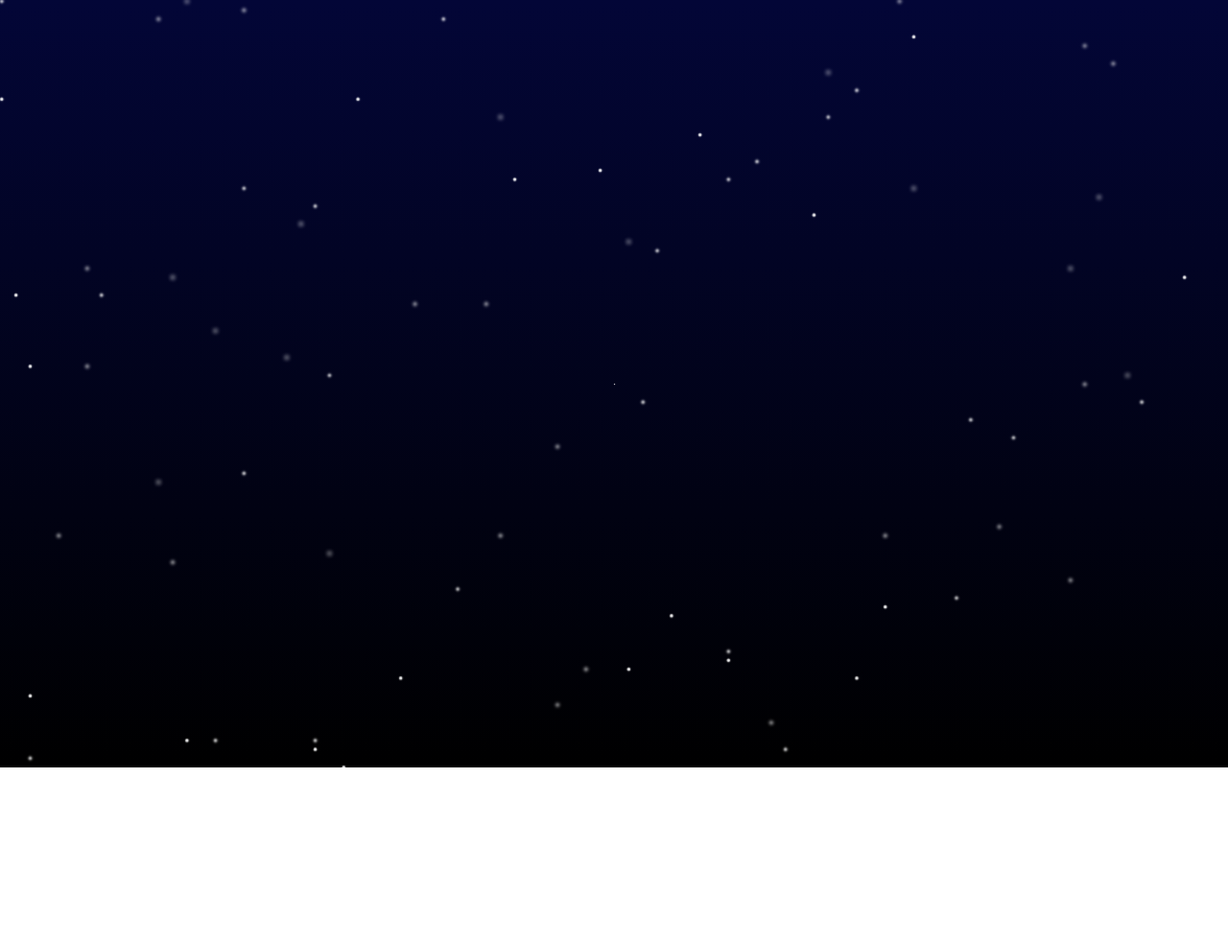
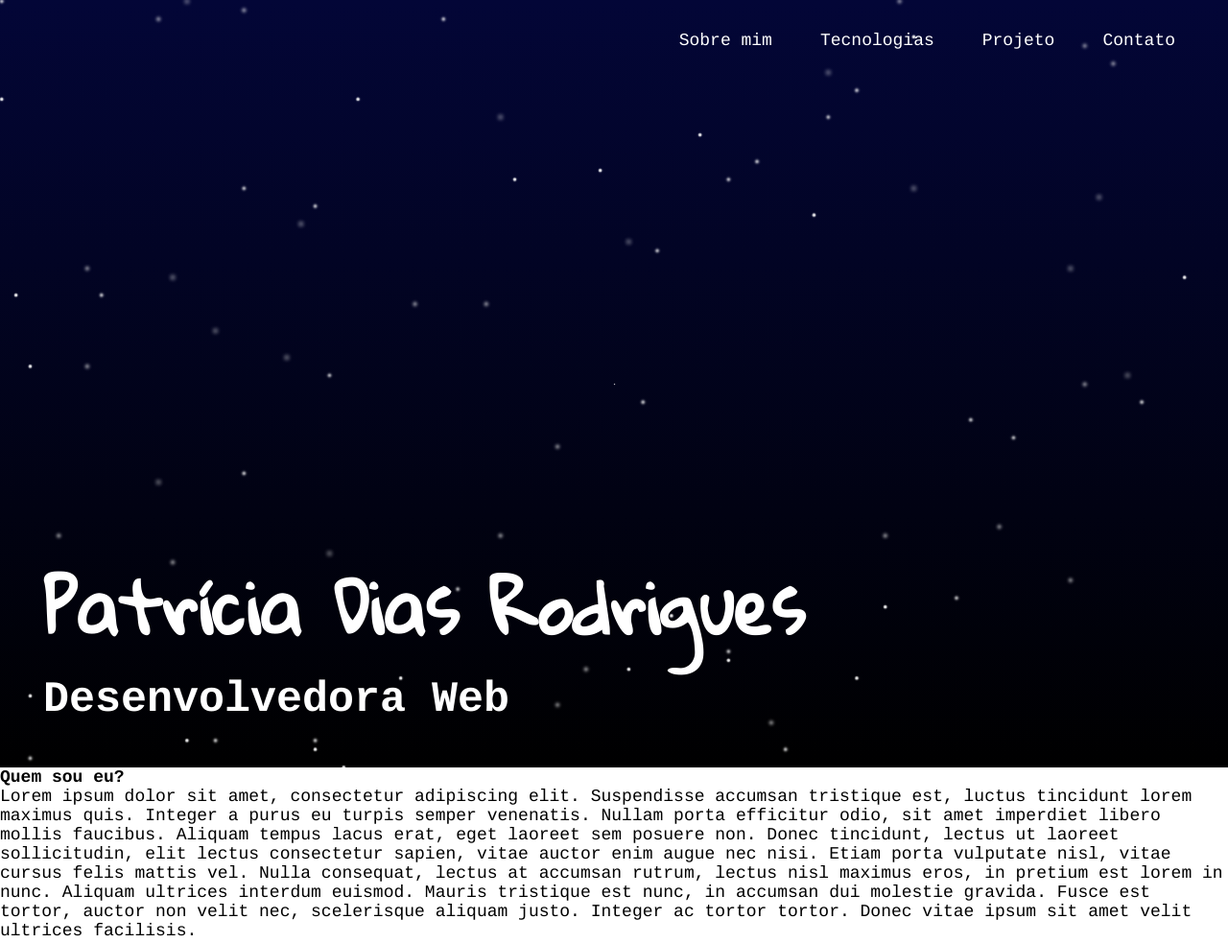
Before and after one commit to patricia-diasr/Portfolio, a plain HTML site: page index.html in a window 1280 px wide. Shown: the top 983 px of the page at 96% size. Before the commit the page ends 800 px from the top, so only its background shows below. Drawn offline with Linux system fonts and the light colour scheme.

Commit message:
Header feito

```diff
--- a/assets/css/style.css
+++ b/assets/css/style.css
@@ -1,3 +1,5 @@
+@import url('https://fonts.googleapis.com/css2?family=Cousine:ital,wght@0,400;0,700;1,400;1,700&family=Gloria+Hallelujah&display=swap');
+
 :root {
     --azul-escuro: #030637;
     --preto: #000000;
@@ -7,6 +9,9 @@
     margin: 0;
     padding: 0;
     box-sizing: border-box;
+    font-family: "Cousine", monospace;
+    font-size: 18px;
+
 }
 
 html, body {
@@ -27,10 +32,6 @@ html, body {
     min-height: 100vh;
 }
 
-header {
-    background: linear-gradient(0deg, rgba(0,0,0,1) 0%, rgba(3,6,55,1) 100%);
-    height: 100vh;
-}
 
 section {
     height: 100vh;
@@ -41,7 +42,7 @@ section {
 
 /* Efeito de céu estrelado */
 
-.estrelas {
+.stars {
     position: fixed;
     top: 50%;
     left: 50%;
@@ -62,3 +63,63 @@ section {
         transform: scale(1.2);
     }
 }
+
+
+/* Header */
+
+header {
+    background: linear-gradient(0deg, rgba(0,0,0,1) 0%, rgba(3,6,55,1) 100%);
+    height: 100vh;
+    color: #fff;
+    position: relative;
+}
+
+
+#name {
+    position: absolute;
+    bottom: 0;
+    margin: 45px;
+}
+
+h1 {
+    font-family: "Gloria Hallelujah", cursive;
+    font-size: 4em;
+}
+
+h2 {
+    font-size: 2.5em;
+}
+
+nav {
+    position: absolute;
+    top: 0;
+    right: 0;
+    z-index: 4;
+    display: flex;
+    justify-content: end;
+}
+
+.nav * {
+    transition: all .35s ease;
+}
+
+nav ul {
+    display: flex;
+    list-style: none;
+    margin: 25px 45px;
+}
+
+nav ul li {
+    font-size: 1.5em;
+    margin-left: 30px;
+}
+
+nav a {
+    text-decoration: none;
+    color: #fff;
+    padding: 10px;
+}
+
+nav a:hover{
+    border-bottom: 1px solid #fff;
+}
--- a/index.html
+++ b/index.html
@@ -10,8 +10,37 @@
     <canvas id="sparkles"></canvas>
     <div id="container">
         <header>
-            <div class="estrelas"></div>
+            <div class="stars"></div>
+
+            <nav>
+                <ul>
+                    <li><a href="#about">Sobre mim</a></li>
+                    <li><a href="#technologies">Tecnologias</a></li>
+                    <li><a href="#projects">Projeto</a></li>
+                    <li><a href="#contacts">Contato</a></li>
+                </ul>
+            </nav>
+
+            <div id="name">
+                <h1>Patrícia Dias Rodrigues</h1>
+                <h2>Desenvolvedora Web</p>
+            </div>
         </header>
+
+        <section id="about">
+                <h3>Quem sou eu?</h3>
+                <p>Lorem ipsum dolor sit amet, consectetur adipiscing elit. Suspendisse accumsan tristique est, luctus tincidunt lorem maximus quis. Integer a purus eu turpis semper venenatis. Nullam porta efficitur odio, sit amet imperdiet libero mollis faucibus. Aliquam tempus lacus erat, eget laoreet sem posuere non. Donec tincidunt, lectus ut laoreet sollicitudin, elit lectus consectetur sapien, vitae auctor enim augue nec nisi. Etiam porta vulputate nisl, vitae cursus felis mattis vel. Nulla consequat, lectus at accumsan rutrum, lectus nisl maximus eros, in pretium est lorem in nunc. Aliquam ultrices interdum euismod. Mauris tristique est nunc, in accumsan dui molestie gravida. Fusce est tortor, auctor non velit nec, scelerisque aliquam justo. Integer ac tortor tortor. Donec vitae ipsum sit amet velit ultrices facilisis.</p>
+        </section>
+
+        <section id="technologies">
+            <h3>Tecnologias</h3>
+        </section>
+
+        <section id="projects">
+            <h3>Projetos</h3>
+        </section>
+
+        <footer id="contacts"></footer>
     </div>
 </body>
 <script src="assets/js/cursor.js"></script>
```
